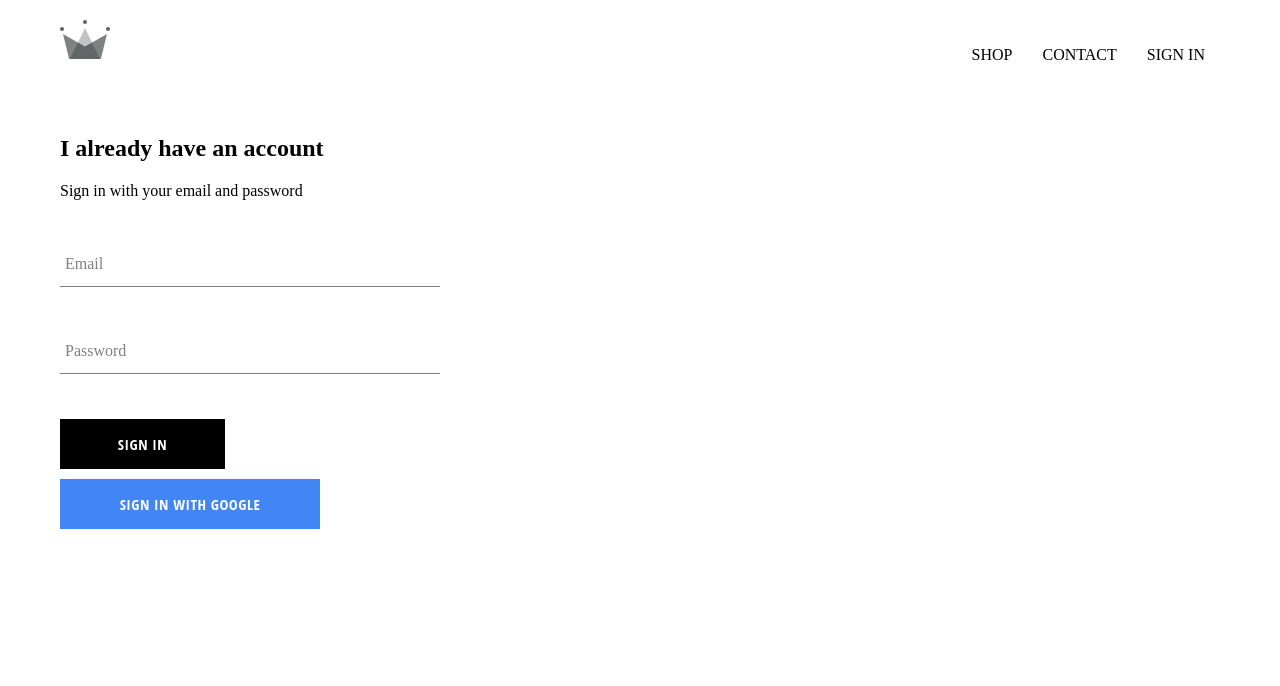
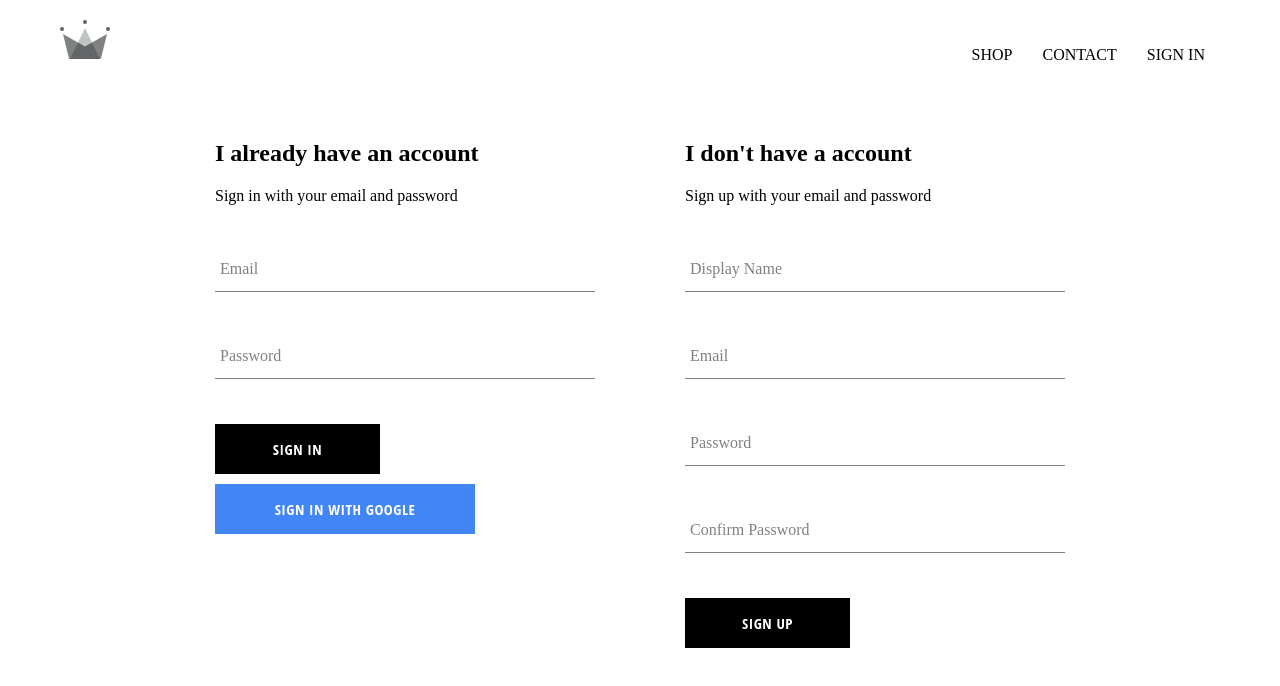
Before and after one commit to arshsarhali/prime-clothing, a React (Create React App) app: page /signin in a window 1280 px wide. Shown: the top 686 px of the page. Built offline with nearby package versions, Linux system fonts and the light colour scheme; no server answers.

Commit message:
implemented sign up with email and password

```diff
--- a/src/App.js
+++ b/src/App.js
@@ -5,7 +5,7 @@
 import ShopPage from './pages/shop/shop.jsx';
 import Header from './components/header/header';
 import Signin from './pages/Sign-in-and-up/signinandup';
-import { auth } from './firebase/firebase-util';
+import { auth, createUserProfileDocument } from './firebase/firebase-util';
 
 class App extends React.Component {
 
@@ -19,10 +19,27 @@
   unsubscribeFromAuth = null;
 
   componentDidMount() {
-    this.unsubscribeFromAuth= auth.onAuthStateChanged(user => {
-      this.setState({ currentUser: user });
+    this.unsubscribeFromAuth= auth.onAuthStateChanged(async userAuth => {
+      if (userAuth) {
+        const userRef = await createUserProfileDocument(userAuth);
+        userRef.onSnapshot(
+          snapShot => {
+            this.setState({
+              currentUser: {
+                id: snapShot.id,
+                ...snapShot.data()
+              }
+            })
+          }
 
-      console.log(user);
+
+        );
+
+        console.log(this.setState);
+
+      }
+      this.setState({ currentUser: null });
+
     })
   }
 
--- /dev/null
+++ b/src/components/sign-up/sign-up.jsx
@@ -0,0 +1,87 @@
+import './sign-up.scss';
+
+import FormInput from '../form-input/form-input';
+import CustomButton from '../custom-button/custom-button';
+import { auth, createUserProfileDocument } from '../../firebase/firebase-util';
+import React from 'react';
+
+class SignUp extends React.Component {
+    constructor() {
+        super();
+        this.state = {
+            displayName: '',
+            email: '',
+            password: '',
+            confirmPassword:''
+        }
+    }
+
+    handleSubmit = async event => {
+        event.preventDefault();
+        const { displayName, email, password, confirmPassword } = this.state;
+
+        if (password !== confirmPassword) {
+            alert("passwords don't match")
+            return;
+        }
+
+        try {
+
+            const { user } = await auth.createUserWithEmailAndPassword(email, password);
+
+            createUserProfileDocument(user, { displayName });
+
+            this.setState({
+                displayName: '',
+                email: '',
+                password: '',
+                confirmPassword: ''
+
+            }
+
+
+            )
+
+        }
+
+        catch (error) {
+            console.error(error);
+        }
+    };
+
+    handleChange = event => {
+        const { name, value } = event.target;
+
+        this.setState({ [name]: value });
+    }
+
+
+
+
+
+    render() {
+        const { displayName, email, password, confirmPassword } = this.state;
+        return (
+            <div className='sign-up'>
+                <h2 className='title'>I don't have a account</h2>
+                <span>Sign up with your email and password</span>
+                <form className='sign-up-form' onSubmit={this.handleSubmit}>
+                    <FormInput type='text' name='displayName' value={displayName} handleChange={this.handleChange} label='Display Name' required />
+
+                    <FormInput type='email' name='email' value={email} handleChange={this.handleChange} label='Email' required />
+
+                    <FormInput type='password' name='password' value={password} handleChange={this.handleChange} label='Password' required />
+
+                    <FormInput type='password' name='confirmPassword' value={confirmPassword} handleChange={ this.handleChange} label ='Confirm Password' required/>
+
+                    <CustomButton type='submit'>SIGN UP</CustomButton>
+
+                </form>
+            </div>
+
+        )
+    }
+
+}
+
+export default SignUp;
--- /dev/null
+++ b/src/components/sign-up/sign-up.scss
@@ -0,0 +1,5 @@
+.sign-up{
+    display: flex;
+    flex-direction: column;
+    width: 380px;
+}
--- a/src/firebase/firebase-util.js
+++ b/src/firebase/firebase-util.js
@@ -20,6 +20,38 @@
 
 };
 
+export const createUserProfileDocument = async (userAuth, additionalData) => {
+    if (!userAuth) return;
+
+    const userRef = firestore.doc(`users/${userAuth.uid}`);
+
+    const snapShot = await userRef.get();
+
+    if (!snapShot.exists) {
+        const { displayName, email } = userAuth;
+        const createdAt = new Date();
+
+        try {
+            await userRef.set(
+
+                {
+                    displayName,
+                    email,
+                    createdAt,
+                    ...additionalData
+
+                }
+            )
+
+        } catch (error) {
+            console.log('error creating user',error.message);
+        }
+
+    }
+    return userRef;
+
+}
+
 firebase.initializeApp(config);
 
 export const auth = firebase.auth();
--- a/src/pages/Sign-in-and-up/signinandup.jsx
+++ b/src/pages/Sign-in-and-up/signinandup.jsx
@@ -1,10 +1,12 @@
 import './signinandup.scss';
 import SignIn from '../../components/sign-in/sign-in';
+import SignUp from '../../components/sign-up/sign-up';
 
 const Signin = () => (
 
-    <div className='signin'>
-    <SignIn/>
+    <div className='sign-in-up'>
+        <SignIn />
+        <SignUp/>
     </div>
 
 )
--- a/src/pages/Sign-in-and-up/signinandup.scss
+++ b/src/pages/Sign-in-and-up/signinandup.scss
@@ -0,0 +1,6 @@
+.sign-in-up{
+    width: 850px;
+    display: flex;
+    justify-content: space-between;
+    margin: 30px auto;
+}
```
